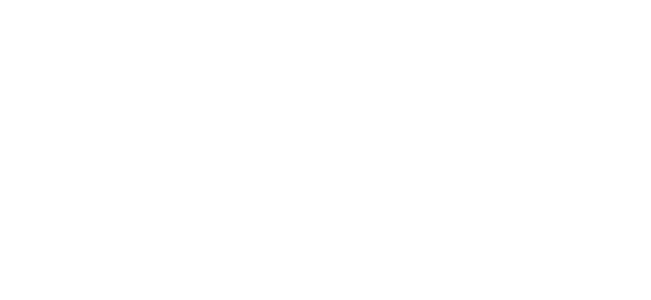
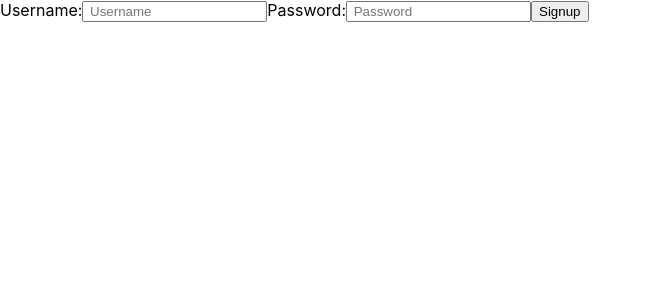
Before and after one commit to AKaltsch/frontend-fitness-project, a React (Create React App) app: page /signup in a window 1280 px wide. Shown: the top 300 px of the page, without its empty margins (0-651 px from the left). Built offline with nearby package versions, Linux system fonts and the light colour scheme; no server answers.

Commit message:
working auth

```diff
--- a/package.json
+++ b/package.json
@@ -8,6 +8,7 @@
     "@testing-library/user-event": "^12.8.3",
     "react": "^17.0.2",
     "react-dom": "^17.0.2",
+    "react-router-dom": "^5.3.0",
     "react-scripts": "4.0.3",
     "web-vitals": "^1.1.2"
   },
--- a/src/App.js
+++ b/src/App.js
@@ -1,15 +1,22 @@
-import logo from './logo.svg';
-import './App.css';
-import {BrowserRouter as Router, Switch, Route} from 'react-router-dom'
+import React, {useState, useEffect} from 'react';
+import {BrowserRouter as Router, Switch, Route} from 'react-router-dom';
 import Login from './components/Login';
 import Home from './components/Home';
 import Workouts from './components/Workouts';
 import Progress from './components/Progress';
 import HikeMap from './components/HikeMap';
+import Signup from './components/Signup';
+import SigninHome from './components/SigninHome'
 
 function App() {
 
   const url = "http://localhost:3000/"
+
+  useEffect(() => {
+    fetch(`${url}exercises`)
+    .then((res) => res.json())
+    .then(data => console.log(data))
+  }, [])
 
   return (
 
@@ -18,8 +25,12 @@ function App() {
         <div className="App">
           <Switch>
 
-            <Route exact path="/login">
-              <Login />
+            <Route exact path="/">
+              <SigninHome />
+            </Route>
+
+            <Route exact path="/signup">
+              <Signup />
             </Route>
 
             <Route exact path="/home">
--- /dev/null
+++ b/src/components/SigninHome.js
@@ -0,0 +1,25 @@
+import React from 'react'
+import { Link } from 'react-router-dom'
+
+function SigninHome() {
+
+    return (
+        <div>
+            <Link
+                className="signin-home-link"
+                exact to="/login"
+            >
+                Login
+            </Link>
+            <br/>
+            <Link
+                className="signin-home-link"
+                exact to="/signup"
+            >
+                Signup
+            </Link>
+        </div>
+    )
+}
+
+export default SigninHome
--- /dev/null
+++ b/src/components/Signup.js
@@ -0,0 +1,62 @@
+import React, { useState } from 'react'
+import { useHistory } from "react-router-dom";
+
+function Signup() {
+
+    const [username, setUsername] = useState("")
+    const [password, setPassword] = useState("")
+
+    const url = "http://localhost:3000"
+
+    const history = useHistory();
+    // console.log("history", history)
+
+    function handleSignupSubmit(e) {
+        e.preventDefault()
+        fetch(`${url}/users`, {
+            method: "POST",
+            headers: {
+                "Content-Type": "application/json",
+                Accept: "application/json",
+            },
+            body: JSON.stringify({user: {
+                username: `${username}`,
+                password: `${password}`,
+            }}),
+        })
+            .then((r) => r.json())
+            .then((data) => {
+                history.push("/home");
+            }
+            );
+    }
+
+    return (
+        <div>
+            <form onSubmit={handleSignupSubmit}>
+                Username:
+                <input
+                    className="login-inputs"
+                    type="text"
+                    id="username"
+                    placeholder=" Username"
+                    value={username}
+                    onChange={(e) => setUsername(e.target.value)}
+                />
+                Password:
+                <input
+                    className="login-inputs"
+                    type="password"
+                    id="password"
+                    placeholder=" Password"
+                    value={password}
+                    onChange={(e) => setPassword(e.target.value)}
+                />
+                <button type="submit">Signup</button>
+            </form>
+
+        </div>
+    )
+}
+
+export default Signup
```
Also changed, not shown: 1 other file (tests, documents, lock files or other folders).
